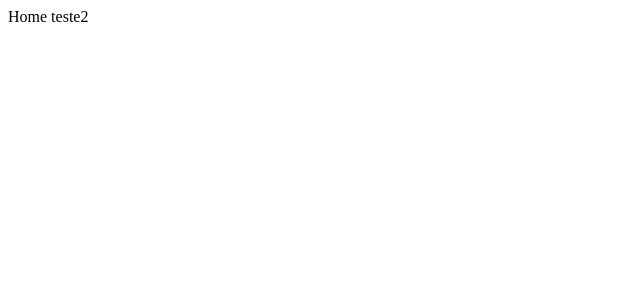
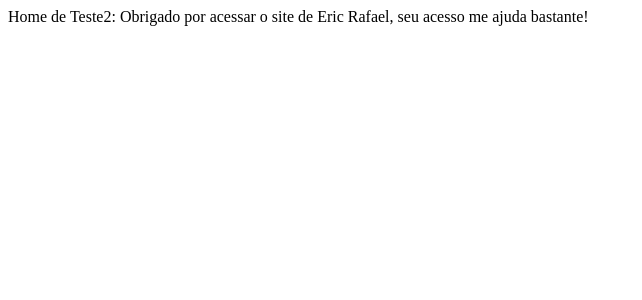
Before and after one commit to eric-rafael/site, a Next.js app: page / in a window 1280 px wide. Shown: the top 300 px of the page, without its empty margins (0-642 px from the left). Built offline with nearby package versions, Linux system fonts and the light colour scheme.

Commit message:
add msn de obg

```diff
--- a/pages/index.js
+++ b/pages/index.js
@@ -1,5 +1,5 @@
 function Home(){
-    return <div>Home teste2</div>
+    return <div>Home de Teste2: Obrigado por acessar o site de Eric Rafael, seu acesso me ajuda bastante!</div>
 }
 
 export default Home
```
